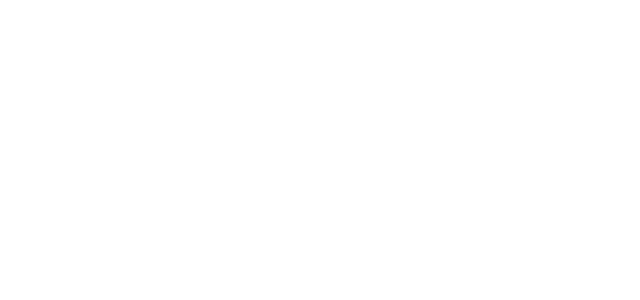
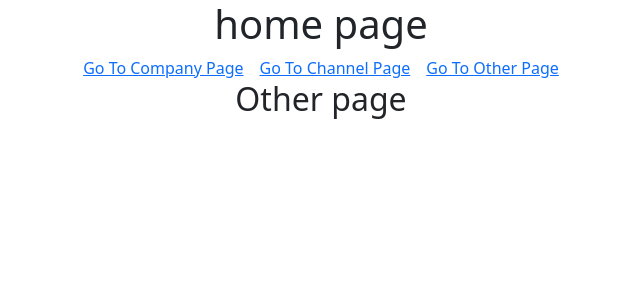
Before and after one commit to RAVIWITHGIT/React, a React (Create React App) app: page /other in a window 1280 px wide. Before the commit this address had no page. Shown: the top 300 px of the page, without its empty margins (319-959 px from the left). Built offline with nearby package versions, Linux system fonts and the light colour scheme.

Commit message:
Nested Routing in react.js

```diff
--- a/src/App.js
+++ b/src/App.js
@@ -1,5 +1,6 @@
 import React from 'react';
 import Myroute from './tut55_useNevegation/myroute';
+import Routing from './tut56_NestedRouting/routing';
 
 
 
@@ -8,7 +9,7 @@
 function App() {
 
   return (
-    <Myroute/>
+    <Routing/>
   );
 }
 
--- /dev/null
+++ b/src/tut56_NestedRouting/Channel.js
@@ -0,0 +1,11 @@
+import React from 'react'
+
+const Channel = () => {
+  return (
+    <div>
+      <h2>Channel Page</h2>
+    </div>
+  )
+}
+
+export default Channel
--- /dev/null
+++ b/src/tut56_NestedRouting/Other.js
@@ -0,0 +1,11 @@
+import React from 'react'
+
+const Other = () => {
+  return (
+    <div>
+      <h2>Other page</h2>
+    </div>
+  )
+}
+
+export default Other
--- /dev/null
+++ b/src/tut56_NestedRouting/compnay.js
@@ -0,0 +1,11 @@
+import React from 'react'
+
+const Compnay = () => {
+  return (
+    <div>
+      <h2>this is company page</h2>
+    </div>
+  )
+}
+
+export default Compnay
--- /dev/null
+++ b/src/tut56_NestedRouting/routing.js
@@ -0,0 +1,22 @@
+import React from 'react'
+import { Route, Routes } from 'react-router-dom'
+import Tut56 from './tut56'
+import Compnay from './compnay'
+import Channel from './Channel'
+import Other from './Other'
+
+const Routing = () => {
+  return (
+    <>
+      <Routes>
+        <Route path='/' element={<Tut56/>}>
+            <Route path='/company' element={<Compnay/>}/>
+            <Route path='/channel' element={<Channel/>}/>
+            <Route path='/other' element={<Other/>}/>
+        </Route>
+      </Routes>
+    </>
+  )
+}
+
+export default Routing
--- /dev/null
+++ b/src/tut56_NestedRouting/tut56.js
@@ -0,0 +1,23 @@
+/*
+1.here we discuss about Nested Routing in React js
+2. we creat code Nested routing in this component and routing.js component
+
+*/
+
+import React from 'react'
+import { Link, NavLink, Outlet } from 'react-router-dom'
+
+const Tut56 = () => {
+  return (
+    <div className='text-center'>
+      <h1>home page</h1>
+        <NavLink to="/company" >Go To Company Page</NavLink>
+        <NavLink to="/channel" className="mx-3">Go To Channel Page</NavLink>
+        <NavLink to="/other">Go To Other Page</NavLink>
+
+      <Outlet/>
+    </div>
+  )
+}
+
+export default Tut56
```
